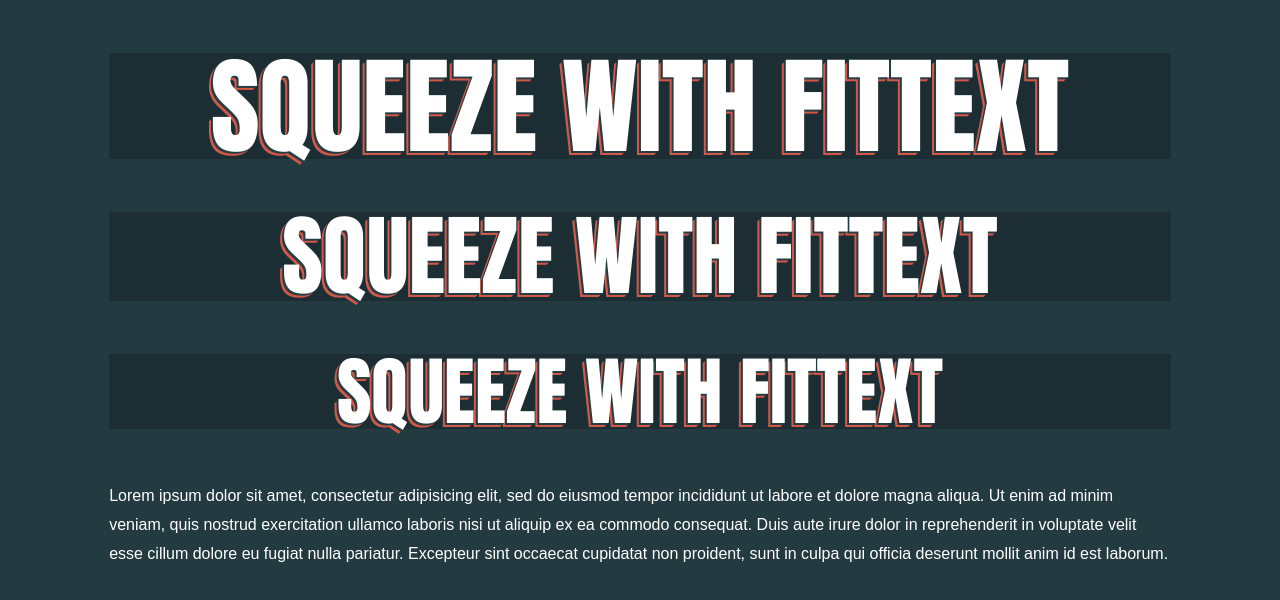
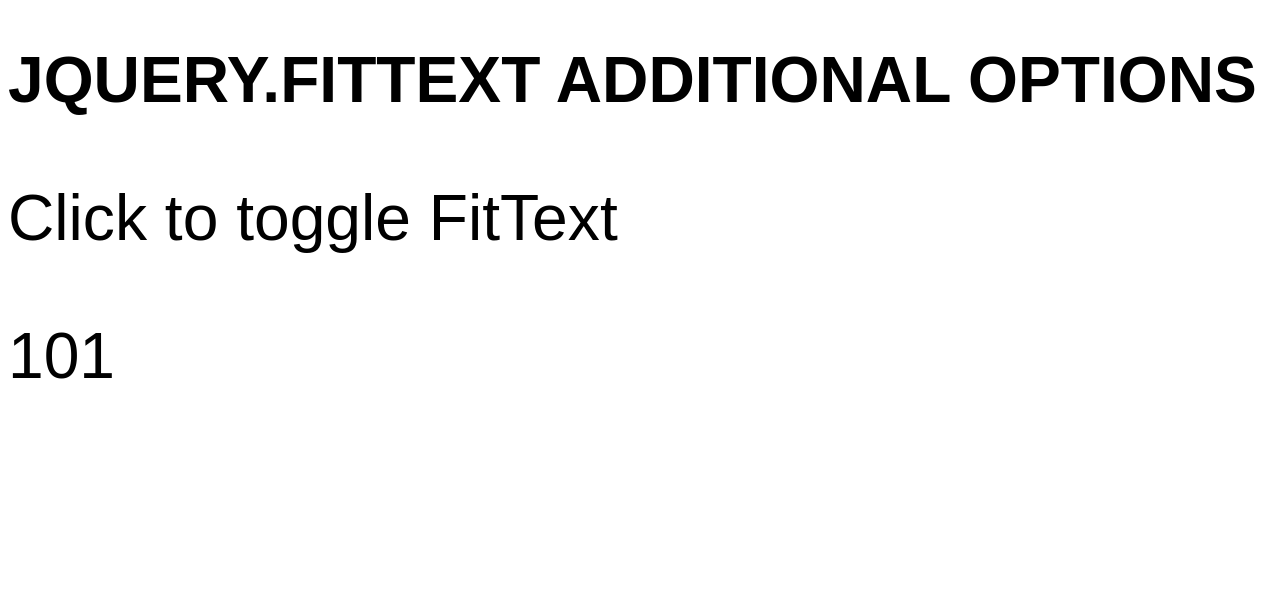
Before and after one commit to davatron5000/FitText.js, a website: page example.html in a window 1280 px wide. Drawn offline with nearby package versions, Linux system fonts and the light colour scheme.

Commit message:
Update example.html to demonstrate the new options

```diff
--- a/example.html
+++ b/example.html
@@ -1,60 +1,52 @@
 <!DOCTYPE html>
-<html lang="en">
-<head>
-	<meta charset="utf-8" />
-	<title>FitText</title>
+<html>
+    <head>
+        <meta charset="utf-8" />
+        <title>jQuery.fitText Additional Options</title>
+        <style>
+			html {
+				font-family:sans-serif;
+			}
 
-	<style type="text/css">
-		body {
-		  background: #233a40;
-		  color: #fff;
-		  font: 16px/1.8 sans-serif;
-		}
-		.container {
-			width: 84%;
-			margin:0 auto;
-			max-width:1140px;
-		}
-		header {
-			width: 100%;
-			margin:0px auto;
-		}
-		h1 {
-			background: rgba(0,0,0,0.2);
-			text-align: center;
-			color:#fff;
-			font: 95px/1 "Impact";
-			text-transform: uppercase;
-			display: block;
-			text-shadow:#253e45 -1px 1px 0,
-			#253e45 -2px 2px 0,
-			#d45848 -3px 3px 0,
-			#d45848 -4px 4px 0;
-			margin: 5% auto 5%;
-		}
-	</style>
+			h1 {
+				text-transform:uppercase;
+				font-size:1em;
+			}
 
-	<!--[if IE]><script src="http://html5shiv.googlecode.com/svn/trunk/html5.js"></script><![endif]-->
-</head>
+			span {
+				cursor:pointer;
+			}
+		</style>
+        <script src="http://code.jquery.com/jquery-1.7.min.js"></script>
+        <script src="jquery.fittext.js"></script>
+        <script>
+        	//You should never run `fitText()` before the page is fully rendered
+			//(i.e. `window.onload`) because `width()` may not be work properly.
+			$(window).bind("load", function(){
+				var q_updateSize=true;
 
-<body>
+				$("h1").fitText({
+					"compressor":1.97,
+					"proxy":$("body"),
+					"before":function(size){
+						console.log(size, this);
 
-	<div class="container">
-		<header>
-		<h1 id="fittext1">Squeeze with FitText</h1>
-		<h1 id="fittext2">Squeeze with FitText</h1>
-		<h1 id="fittext3">Squeeze with FitText</h1>
-		</header>
-		<p>Lorem ipsum dolor sit amet, consectetur adipisicing elit, sed do eiusmod tempor incididunt ut labore et dolore magna aliqua. Ut enim ad minim veniam, quis nostrud exercitation ullamco laboris nisi ut aliquip ex ea commodo consequat. Duis aute irure dolor in reprehenderit in voluptate velit esse cillum dolore eu fugiat nulla pariatur. Excepteur sint occaecat cupidatat non proident, sunt in culpa qui officia deserunt mollit anim id est laborum.</p>
-	</div>
+						return q_updateSize;
+					},
+					"after":function(size){
+						console.log(size, this);
+					}
+				});
 
-	<script src="http://ajax.googleapis.com/ajax/libs/jquery/1/jquery.min.js"></script>
- 	<script src="jquery.fittext.js"></script>
-	<script type="text/javascript">
-		$("#fittext1").fitText();
-		$("#fittext2").fitText(1.2);
-		$("#fittext3").fitText(1.1, { minFontSize: '50px', maxFontSize: '75px' });
-	</script>
-
-</body>
+				$("span").bind("click", function(){
+					q_updateSize=!q_updateSize;
+				});
+			});
+        </script>
+    </head>
+    <body>
+    	<h1>jQuery.fitText Additional Options</h1>
+        <p><span>Click to toggle FitText</span></p>
+        <p>101</p>
+    </body>
 </html>
```
